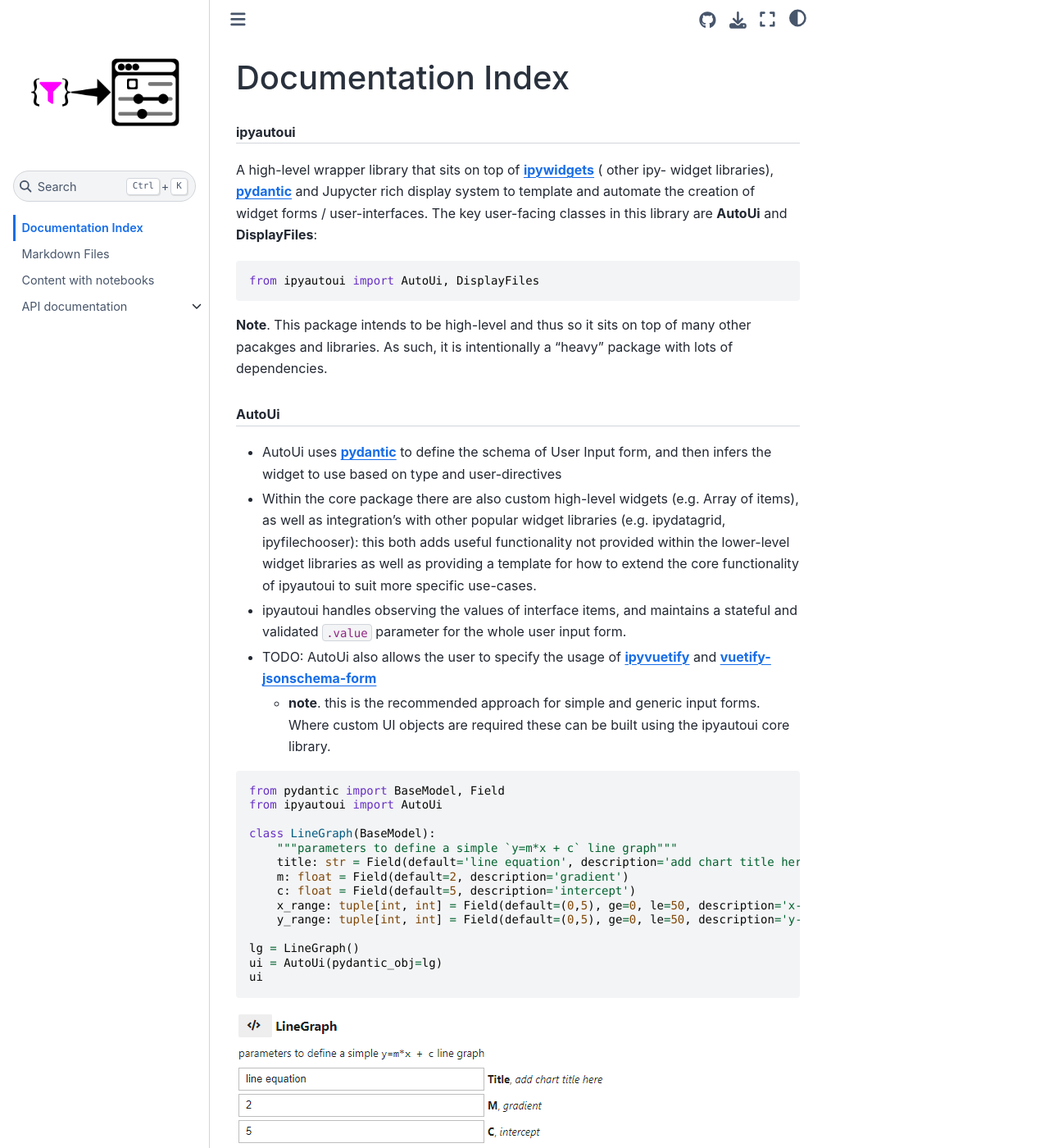
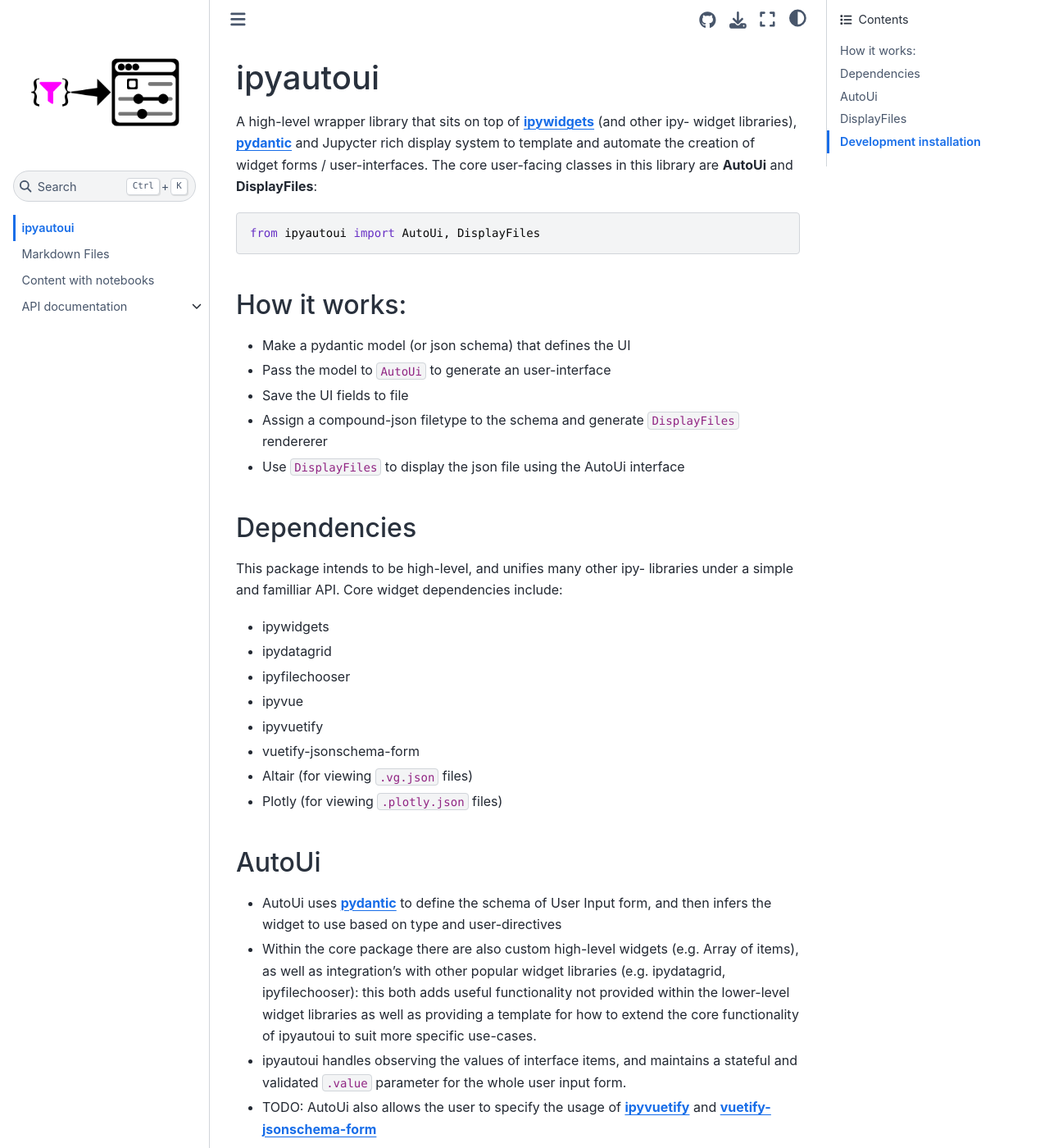
Before and after one commit to maxfordham/ipyautoui, a Jupyter Book: the page built from docs/intro.ipynb, in a window 1280 px wide and 1400 px high. Shown: the whole window at 82% size. Built offline with Jupyter Book 1.0.4 settings and Sphinx 7.4.7 and the Sphinx Book theme 1.1.4, drawn with Linux system fonts in a browser that asks for light colours; pages that are not in the unit, such as notebooks, are missing from menus; some of the changed text lies outside the part shown.

Commit message:
updated docs

````diff
--- a/README.md
+++ b/README.md
@@ -1,12 +1,30 @@
-
 # ipyautoui
 
-A high-level wrapper library that sits on top of [__ipywidgets__](https://github.com/jupyter-widgets/ipywidgets) ( other ipy- widget libraries), [__pydantic__](https://github.com/samuelcolvin/pydantic/) and Jupycter rich display system to template and automate the creation of widget forms / user-interfaces. The key user-facing classes in this library are __AutoUi__ and __DisplayFiles__:
+A high-level wrapper library that sits on top of [__ipywidgets__](https://github.com/jupyter-widgets/ipywidgets) (and other ipy- widget libraries), [__pydantic__](https://github.com/samuelcolvin/pydantic/) and Jupycter rich display system to template and automate the creation of widget forms / user-interfaces. The core user-facing classes in this library are __AutoUi__ and __DisplayFiles__:
 ```python
 from ipyautoui import AutoUi, DisplayFiles
 ```
+## How it works:
 
-__Note__. This package intends to be high-level and thus so it sits on top of many other pacakges and libraries. As such, it is intentionally a "heavy" package with lots of dependencies.
+- Make a pydantic model (or json schema) that defines the UI
+- Pass the model to `AutoUi` to generate an user-interface
+- Save the UI fields to file
+- Assign a compound-json filetype to the schema and generate `DisplayFiles` rendererer
+- Use `DisplayFiles` to display the json file using the AutoUi interface
+
+## Dependencies
+
+This package intends to be high-level, and unifies many other ipy- libraries under a simple and familliar API.
+Core widget dependencies include:
+- ipywidgets
+- ipydatagrid
+- ipyfilechooser
+- ipyvue
+- ipyvuetify
+- vuetify-jsonschema-form
+- Altair (for viewing `.vg.json` files)
+- Plotly (for viewing `.plotly.json` files)
+
 
 ## AutoUi
 
@@ -33,7 +51,7 @@ lg = LineGraph()
 ui = AutoUi(pydantic_obj=lg)
 ui
 ```
-#![](images/autoui-linegraph.png)
+![](images/autoui-linegraph.png)
 
 ```python
 
@@ -56,12 +74,14 @@ __Current Limations__:
 
 - Doesn't support nested objects or arrays. Coming soon...
 
-## DisplayFiles (TODO: name change to display, facilitating display of database data?)
+## DisplayFiles
+
+`(TODO: name change to display, facilitating display of database data?)`
 
 - DisplayFiles uses Jupyter's rich display system and large ecosystem of 3rd party packages to create a simple and unified display wrapper to various filetypes.
 - The renderer for a given file is inferred from the file extension.
      - TODO: where the datasource is not a file, the extension is a mapping code that maps a renderer to the datastructure of the data.
-- Custom renderer's can be
+- Custom renderer's can be passed to `DisplayFiles` allowing it to display user-defined filetypes (or compound extension filetypes)
 
 
 
--- a/docs/_toc.yml
+++ b/docs/_toc.yml
@@ -2,7 +2,7 @@
 # Learn more at https://jupyterbook.org/customize/toc.html
 
 format: jb-book
-root: intro.ipynb
+root: intro
 chapters:
 - file: markdown
 - file: notebooks
````
Also changed, not shown: docs/intro.ipynb.
